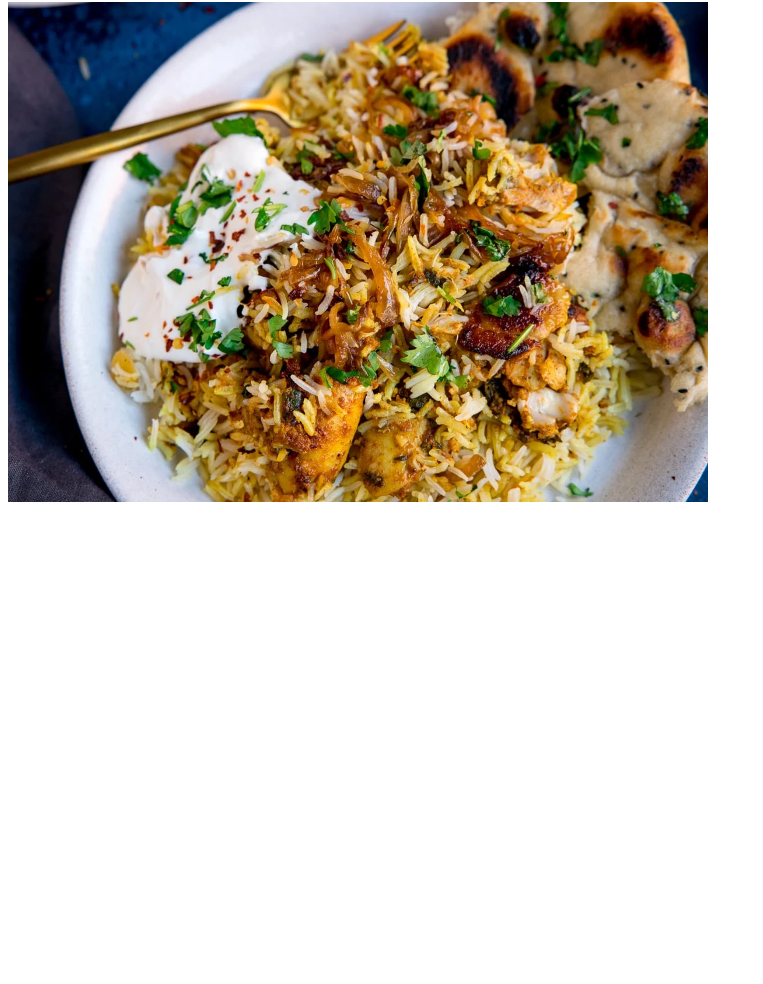
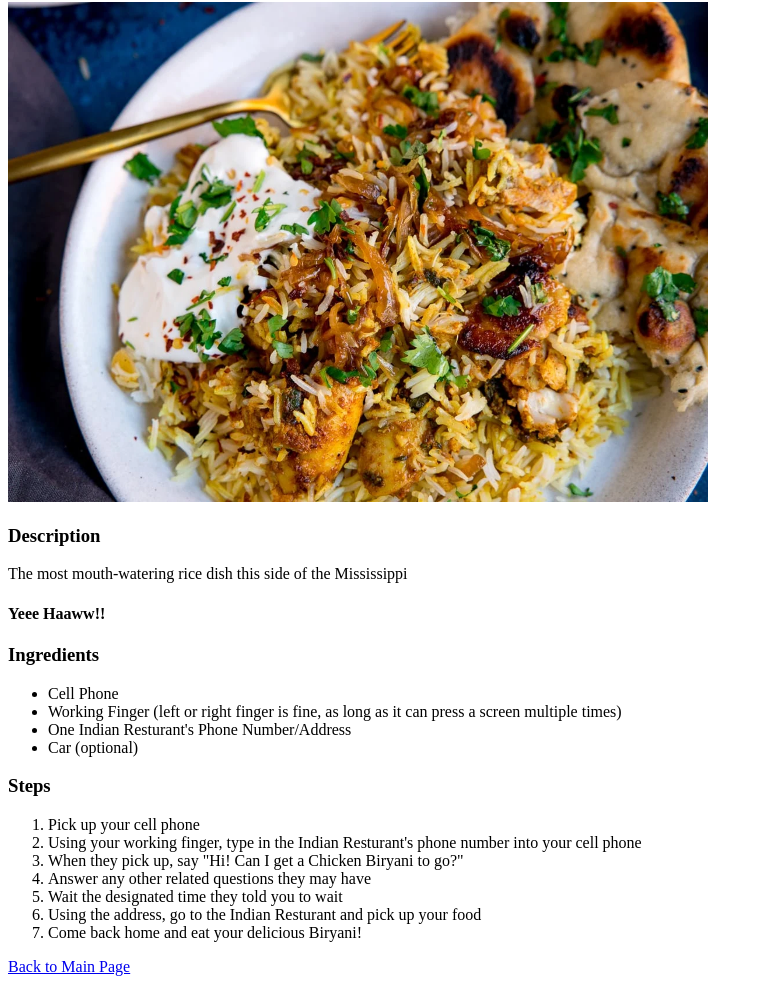
Before and after one commit to duh-doi/odin-recipes, a plain HTML site: page recipes/biryani.html in a window 1280 px wide. Shown: the part 78-1062 px from the top of the page, without its empty margins (0-763 px from the left). Before the commit the page ends 800 px from the top, so only its background shows below. Drawn offline with Linux system fonts and the light colour scheme.

Commit message:
Finish Biryani page & add celery_juice_pic to file

```diff
--- a/recipes/biryani.html
+++ b/recipes/biryani.html
@@ -8,5 +8,32 @@
 <body>
     <h1>Biryani Recipe</h1>
     <img src="./images/biryani_pic.jpg" alt="Chicken Biryani" height="500" width="700">
+
+    <h3>Description</h3>
+    <p>The most mouth-watering rice dish this side of the Mississippi</p>
+    <h4>Yeee Haaww!!</h4>
+
+    <h3>Ingredients</h3>
+    <ul>
+        <li>Cell Phone</li>
+        <li>Working Finger (left or right finger is fine, as long as it can press a screen multiple times)</li>
+        <li>One Indian Resturant's Phone Number/Address</li>
+        <li>Car (optional)</li>
+    </ul>
+
+    <h3>Steps</h3>
+    <ol>
+        <li>Pick up your cell phone</li>
+        <li>Using your working finger, type in the Indian Resturant's phone number into your cell phone</li>
+        <li>When they pick up, say "Hi! Can I get a Chicken Biryani to go?"</li>
+        <li>Answer any other related questions they may have</li>
+        <li>Wait the designated time they told you to wait</li>
+        <li>Using the address, go to the Indian Resturant and pick up your food</li>
+        <li>Come back home and eat your delicious Biryani!</li>
+    </ol>
+
+    <a href="../index.html">Back to Main Page</a>
 </body>
+
+
 </html>
```
Also changed, not shown: recipes/images/celery_juice_pic.jpg (added).
